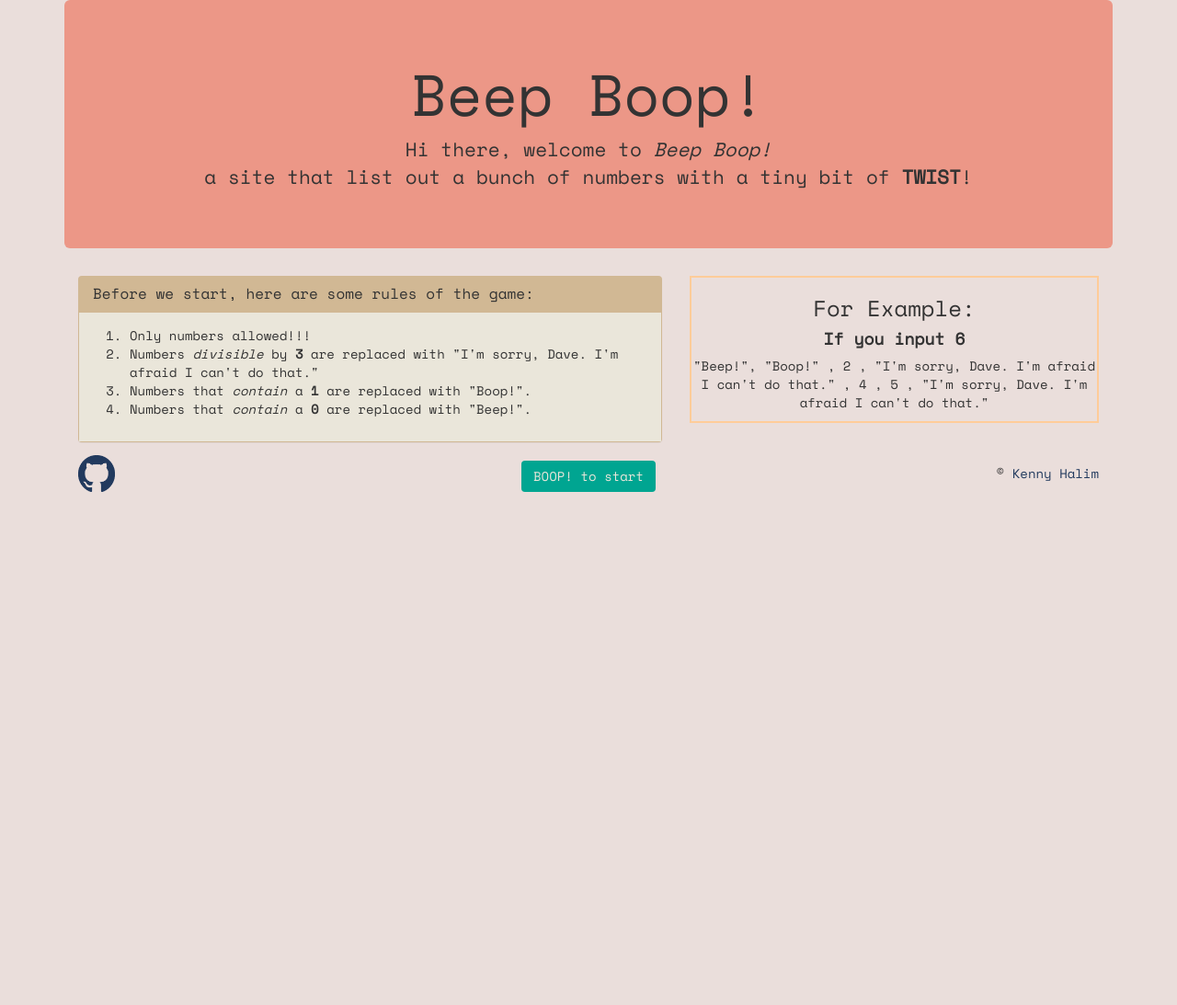
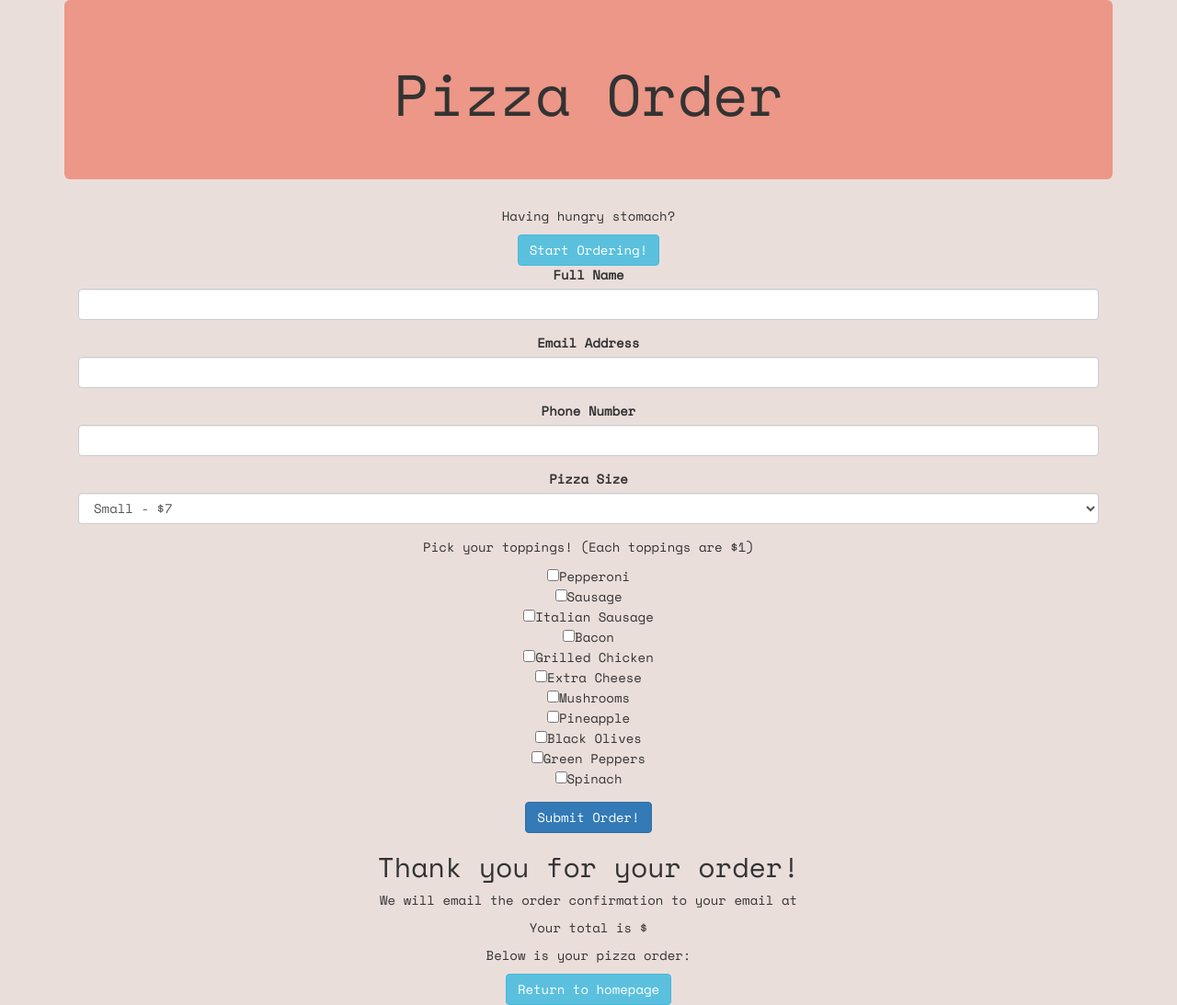
Before and after one commit to kennyhalim/order-pizza, a plain HTML site: page index.html in a window 1280 px wide. Shown: the whole page at 92% size. Before the commit the page ends 800 px from the top, so only its background shows below. Drawn offline with nearby package versions, Linux system fonts and the light colour scheme; a script that the page names is missing.

Commit message:
add html codes

```diff
--- a/css/styles.css
+++ b/css/styles.css
@@ -1,6 +1,7 @@
 body {
   background-color: #EADEDB;
   font-family: 'Space Mono', monospace;
+  text-align: center;
 }
 
 .jumbotron {
@@ -19,48 +20,7 @@ body {
   -webkit-animation: fadeInUp 1.5s;
 }
 
-.panelhead {
-  background-color: #D1B894;
-}
 
-.panelbody {
-  background-color: #EAE6DA;
-
-}
-
-.panel {
-  -webkit-animation: fadeInLeft 1.5s;
-}
-
-#example {
-  text-align: center;
-  border:2px solid #FFCC99;
-  padding-left: 2px;
-  padding-right: 2px;
-}
-
-#example {
-  -webkit-animation: zoomInRight 1.3s;
-}
-
-.centerButton {
-  text-align: center;
-}
-
-.btnBoop {
-  background-color: #00A591;
-  color: #EAE6DA;
-}
-
-#userInput {
-  text-align: center;
-  display: none;
-}
-
-#userOutput {
-  text-align: center;
-  display: none;
-}
 
 #kenny, #github {
   position: relative;
--- a/index.html
+++ b/index.html
@@ -12,66 +12,74 @@
 <body>
   <div class="container">
     <div class="jumbotron">
-        <h1>Beep Boop!</h1>
-        <p> Hi there, welcome to <em>Beep Boop!</em><br> a site that list out a bunch of numbers with a tiny bit of <strong>TWIST</strong>!</p>
+      <h1>Pizza Order</h1>
     </div>
+
     <div class="container-fluid">
       <div id="intro">
-          <div class="row">
-            <div class="col-md-7">
-              <div class="panel panelhead">
-                <div class="panel-heading">
-                  <h3 class="panel-title">Before we start, here are some rules of the game:</h3>
-                </div>
-                <div class="panel-body panelbody">
-                  <ol>
-                    <li>Only numbers allowed!!!</li>
-                    <li>Numbers <em>divisible</em> by <strong>3</strong> are replaced with "I'm sorry, Dave. I'm afraid I can't do that."</li>
-                    <li>Numbers that <em>contain</em> a <strong>1</strong> are replaced with "Boop!".</li>
-                    <li>Numbers that <em>contain</em> a <strong>0</strong> are replaced with "Beep!".</li>
-                  </ol>
-                </div>
-              </div>
-            </div>
-            <div class="col-md-5">
-              <div id="example">
-                <h3>For Example:</h3>
-                <h4><strong>If you input 6</strong></h4>
-                <p>"Beep!", "Boop!" , 2 , "I'm sorry, Dave. I'm afraid I can't do that." , 4 , 5 , "I'm sorry, Dave. I'm afraid I can't do that."</p>
-              </div>
-            </div>
-          </div>
-          <div class="centerButton">
-            <button type="button" class="btn btnBoop" id="btnStart">BOOP! to start</button>
-          </div>
+        <p>Having hungry stomach?</p>
+        <button type="button" class="btn btn-info" id="btnStart">Start Ordering!</button>
       </div>
 
-        <div id="userInput">
-          <form id="input">
+      <div id="orderPage">
+        <form id="pizzaOrder">
           <div class="form-group">
-              <label for="numberInput">Enter a number!</label><br>
-              <input id="numberInput" type="number" min="0">
+            <label for="name">Full Name</label>
+            <input id="name" class="form-control" type="text" >
           </div>
-            <button type="submit" class="btn btnBoop">BEEP BOOP BEEP</button>
+
+          <div class="form-group">
+            <label for="email">Email Address</label>
+            <input id="email" class="form-control" type="text" >
+          </div>
+
+          <div class="form-group">
+            <label for="phone">Phone Number</label>
+            <input id="phone" class="form-control" type="number" >
+          </div>
+
+          <div class="form-group">
+            <label for="pizzaSize">Pizza Size</label>
+            <select class="form-control" id="pizzaSize">
+              <option>Small - $7</option>
+              <option>Medium - $9</option>
+              <option>Large - $11</option>
+              <option>Extra Large - $14</option>
+            </select>
+          </div>
+
+          <div class="form-group">
+            <p>Pick your toppings! (Each toppings are $1)</p>
+            <input type="checkbox" name="pizzaToppings" value="pepperoni">Pepperoni<br>
+            <input type="checkbox" name="pizzaToppings" value="sausage">Sausage<br>
+            <input type="checkbox" name="pizzaToppings" value="italianSausage">Italian Sausage<br>
+            <input type="checkbox" name="pizzaToppings" value="bacon">Bacon<br>
+            <input type="checkbox" name="pizzaToppings" value="chicken">Grilled Chicken<br>
+            <input type="checkbox" name="pizzaToppings" value="cheese">Extra Cheese<br>
+            <input type="checkbox" name="pizzaToppings" value="mushroom">Mushrooms<br>
+            <input type="checkbox" name="pizzaToppings" value="pineapple">Pineapple<br>
+            <input type="checkbox" name="pizzaToppings" value="olive">Black Olives<br>
+            <input type="checkbox" name="pizzaToppings" value="pepper">Green Peppers<br>
+            <input type="checkbox" name="pizzaToppings" value="spinach">Spinach<br>
+          </div>
+
+          <button type="submit" class="btn btn-primary">Submit Order!</button>
         </form>
       </div>
 
-        <div id="userOutput">
-          <h3><strong>Beep Boop:</strong></h3>
-          <p id="boopResult"></p>
-          <p id="secondResult"></p>
-
-          <button type="button" class="btn btnBoop" id="btnNormal">Toggle List</button>
-          <button type="button" class="btn btnBoop" id="goBack">Main Menu</button>
+      <div id="confirmationPage">
+        <h2>Thank you <span class="name"></span> for your order!</h2>
+        <p>We will email the order confirmation to your email at <br>
+          <span class="email"></span>
+        </p>
+        <p>Your total is $<span class="totalAmount"></span></p>
+        <p>Below is your pizza order:</p>
+        <p id="order-receipt">
+          <ul id="order-toppings"></ul>
+        </p>
+        <button type="button" class="btn btn-info" id="returnmenu">Return to homepage</button>
       </div>
 
-        <div id="github">
-          <a href="https://github.com/kennyhalim" class="githublink"><img src="img/github.png" alt="Kenny Github"></a>
-        </div>
-
-        <div id="kenny">
-          <p class="kennyhalim">&copy; <a href="http://kennyhalim.github.io/portfolio">Kenny Halim</a></p>
-        </div>
     </div>
   </div>
 </body>
--- a/js/scripts.js
+++ /dev/null
@@ -1,67 +0,0 @@
-//Business Logic
-var beepBoop = function(number){
-  var arrayOfNumbers = [];
-  var finishedList = "";
-
-  for (var i = 0;i <= number; i++){
-    arrayOfNumbers.push(i.toString());
-  }
-
-  finishedList += "Beep!" + "<br>"; //always starts with 0, so add "Beep!"
-
-  for (var index = 1; index < arrayOfNumbers.length;index++){
-    if (index % 3 === 0) {
-      finishedList += "I'm sorry, Dave. I'm afraid I can't do that." + "<br>";
-    } else if (arrayOfNumbers[index].includes("1")){
-      finishedList += "Boop!" + "<br>";
-    } else if (arrayOfNumbers[index].includes("0")){
-      finishedList += "Beep!" + "<br>";
-    } else {
-      finishedList += index + "<br>";
-    }
-  }
-
-  return finishedList;
-};
-
-var normalBoop = function(number){
-  var list = "";
-  for (var i = 0; i <= number; i++){
-    list += i + "<br>";
-  }
-  return list;
-}
-
-//User Interface
-$(document).ready(function(){
-  $("form#input").submit(function(event){
-    $("#intro").hide();
-    $("#userInput").hide();
-    $("#userOutput").fadeIn();
-    $("p#secondResult").hide();
-
-    var number = $("input#numberInput").val();
-
-    var result = beepBoop(number);
-    var normalResult = normalBoop(number);
-
-    $("#boopResult").append(result);
-    $("#secondResult").append(normalResult);
-
-    event.preventDefault();
-  });
-
-  $("button#btnStart").click(function(){
-    $("#intro").hide();
-    $("#userInput").show();
-  });
-
-  $("button#btnNormal").click(function(){
-    $("p#boopResult").toggle();
-    $("p#secondResult").toggle();
-  });
-
-  $("button#goBack").click(function(){
-    location.reload();
-  })
-});
```
Lines whose indentation alone changed are shown as unchanged.
